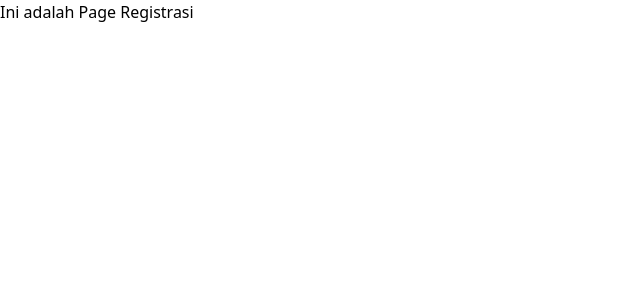
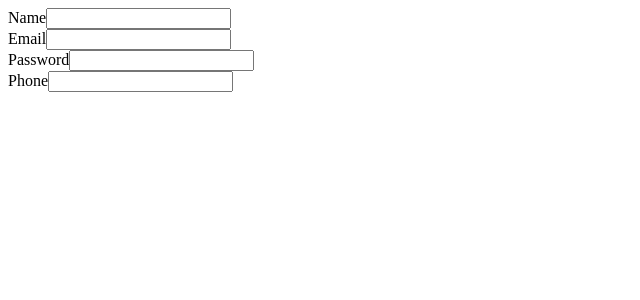
Before and after one commit to Eventaris/Eventaris, a React (Vite) app: page / in a window 1280 px wide. Shown: the top 300 px of the page, without its empty margins (0-640 px from the left). Built offline with nearby package versions, Linux system fonts and the light colour scheme.

Commit message:
membuat reigstApp dan mencobanya

```diff
--- a/src/components/InputField.jsx
+++ b/src/components/InputField.jsx
@@ -1,10 +1,10 @@
 import React from "react";
 
-const InputField = ({value, onchange, name}) => {
+const InputField = ({value, onchange, name, type}) => {
     return(
         <div>
-            <label htmlFor="Name">Name</label>
-            <input type="text" name={name} id={name} value={value} onChange={onchange}/>
+            <label htmlFor={name}>{name}</label>
+            <input type={type} name={name} id={name} value={value} onChange={onchange}/>
         </div>
     )
 }
--- a/src/components/RegisForm.jsx
+++ b/src/components/RegisForm.jsx
@@ -48,4 +48,32 @@ class RegisForm extends React.Component{
             })
         }
     }
+    onPassChangeEventHandler(event){
+        this.setState(()=>{
+            return{
+                pass: event.target.value
+            }
+        })
+    }
+    onPhoneChangeEventHandler(event){
+        this.setState(()=>{
+            return{
+                phone: event.target.value
+            }
+        })
+    }
+    render(){
+        return(
+            <div className="regis-form">
+                <InputField type={"text"} name={"Name"} value={this.state.nama} onchange={this.onNameChangeEventHandler}></InputField>
+                <InputField type={"email"} name={"Email"} value={this.state.email} onchange={this.onEmailChangeEventHandler}></InputField>
+                {this.state.emailError!='' && (
+                    <div style={{ color: 'red' }}>{this.state.emailError}</div>
+                )}
+                <InputField type={"password"} name={"Password"} value={this.state.pass} onchange={this.onPassChangeEventHandler}></InputField>
+                <InputField type={"text"} name={"Phone"} value={this.state.phone} onchange={this.onPhoneChangeEventHandler}></InputField>
+            </div>
+        )
+    }
 }
+export default RegisForm;
--- a/src/index.css
+++ b/src/index.css
@@ -1,3 +1,3 @@
-@tailwind base;
+/*@tailwind base;
 @tailwind components;
-@tailwind utilities;
+@tailwind utilities;*/
--- a/src/index.jsx
+++ b/src/index.jsx
@@ -1,8 +1,9 @@
 import React from 'react';
 import "./index.css";
 import { createRoot } from 'react-dom/client';
+import RegistApp from './pages/RegistApp';
 
-const element = <h1 className='text-4xl text-blue-700'>Ini adalah Page Registrasi</h1>;
+const element = <RegistApp/>;
 
 const root = createRoot(document.getElementById('root'));
 root.render(element);
--- a/src/pages/RegistApp.jsx
+++ b/src/pages/RegistApp.jsx
@@ -1 +1,10 @@
 import React from "react";
+import RegisForm from "../components/RegisForm";
+
+const RegistApp = () =>{
+    return(
+        <RegisForm/>
+    )
+}
+
+export default RegistApp;
```
